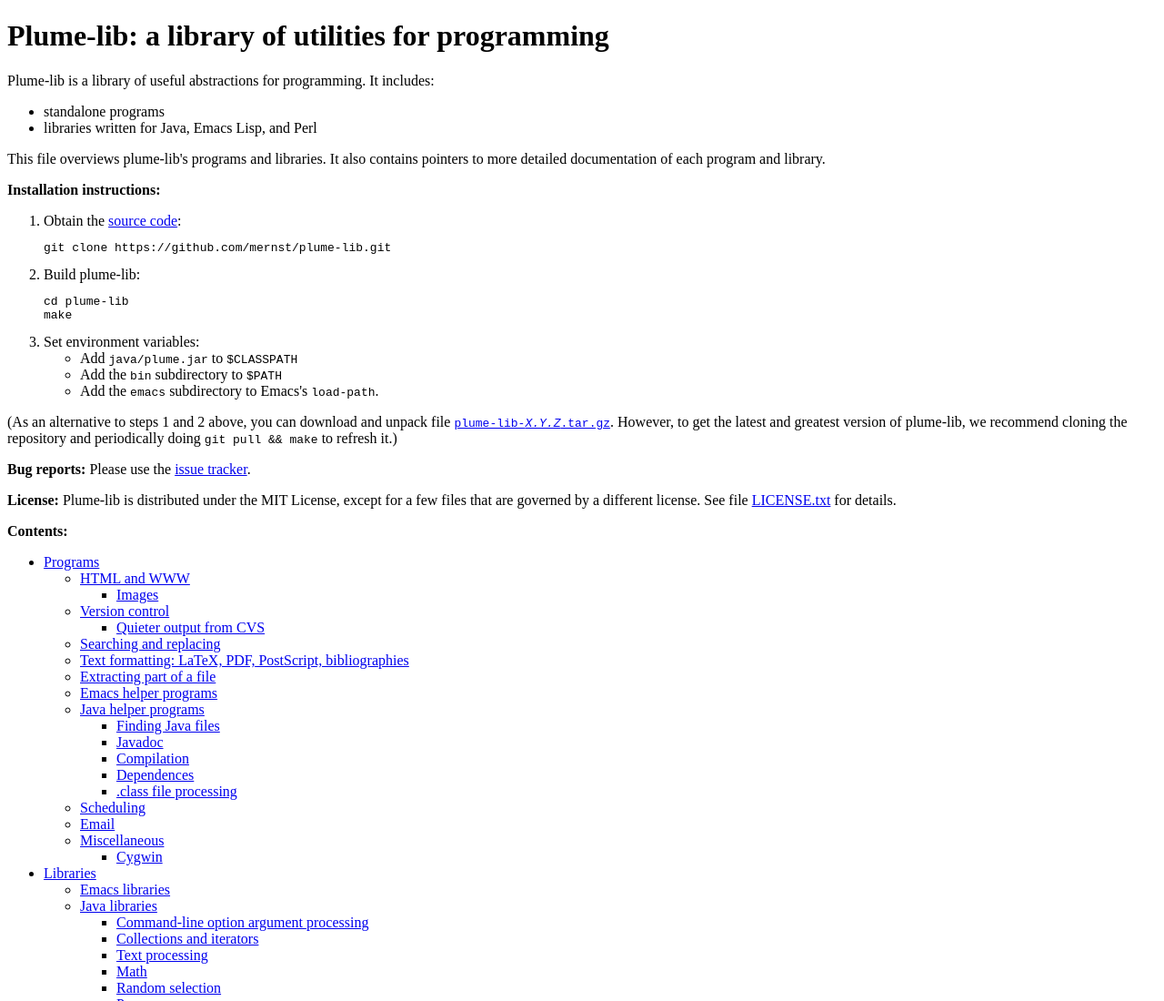
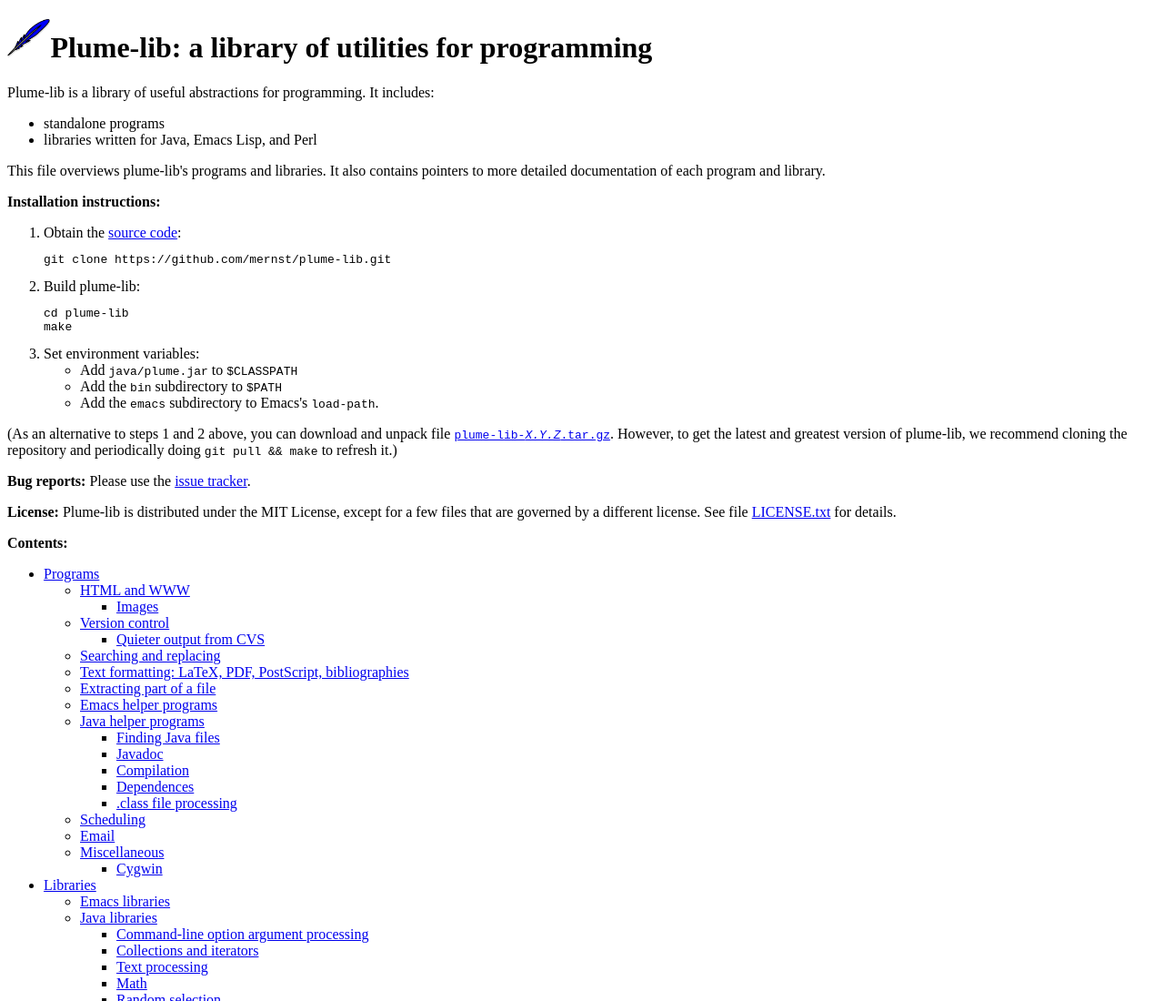
Before and after one commit to mernst/plume-lib, a plain HTML site: page index.html in a window 1280 px wide. Shown: the top 1100 px of the page at 91% size. Drawn offline with Linux system fonts and the light colour scheme.

Commit message:
Add favicon to HTML file

```diff
--- a/index.html
+++ b/index.html
@@ -4,10 +4,11 @@
 <head>
   <meta http-equiv="Content-Type" content="text/html; charset=iso-8859-1" />
   <title>Plume-lib: a library of utilities for programming</title>
+  <link rel="icon" type="image/png" href="plume-lib-favicon.png" />
 </head>
 <body>
 
-<h1 id="Plume-lib:_a_library_of_utilities_for_programming">Plume-lib: a library of utilities for programming</h1> <!-- omit from toc -->
+<h1 id="Plume-lib:_a_library_of_utilities_for_programming"><img src="plume-lib-favicon.png" alt="plume-lib logo" height="42">Plume-lib: a library of utilities for programming</h1> <!-- omit from toc -->
 
 <p>
 Plume-lib is a library of useful abstractions for programming. It includes:
```
Also changed, not shown: plume-lib-favicon.png (added).
